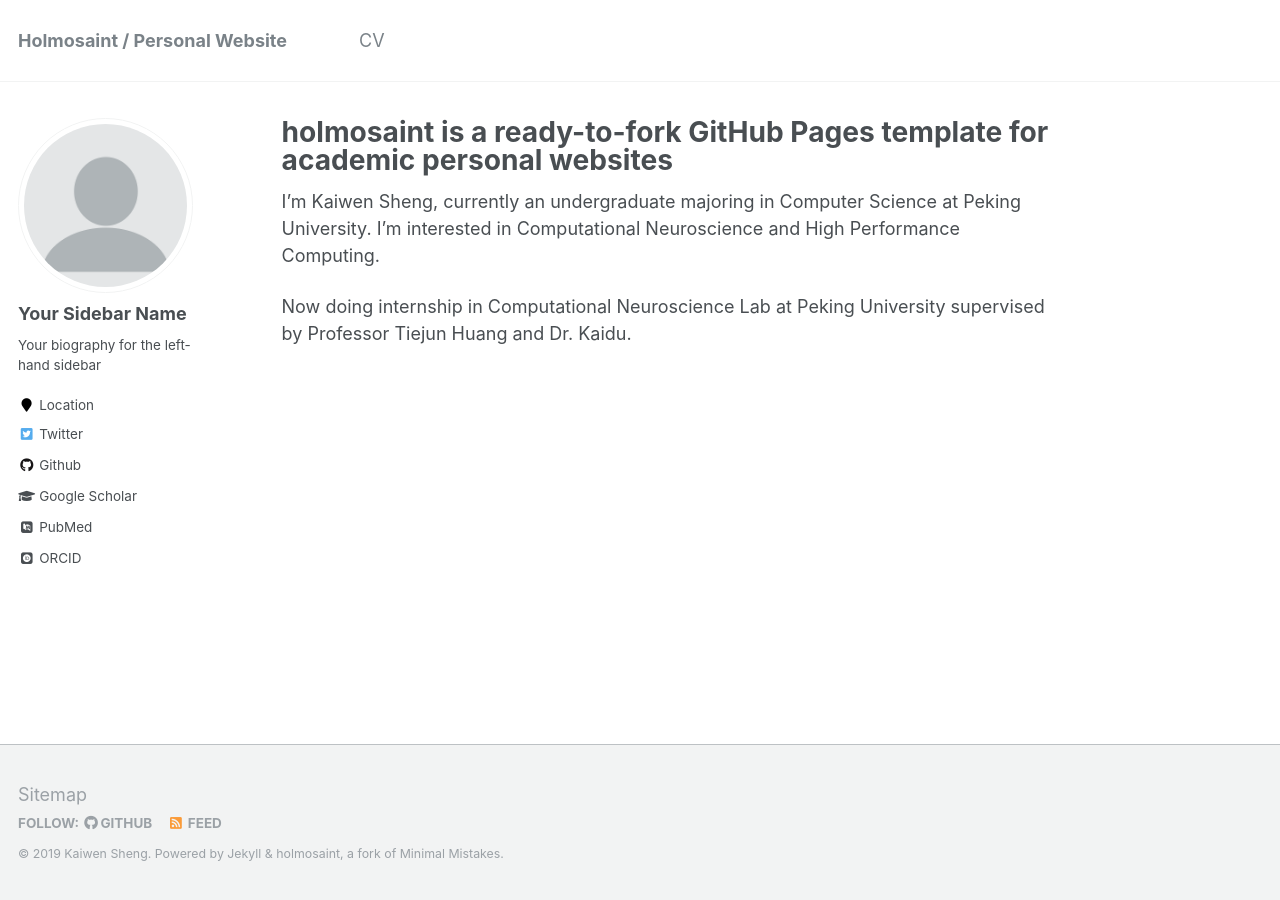
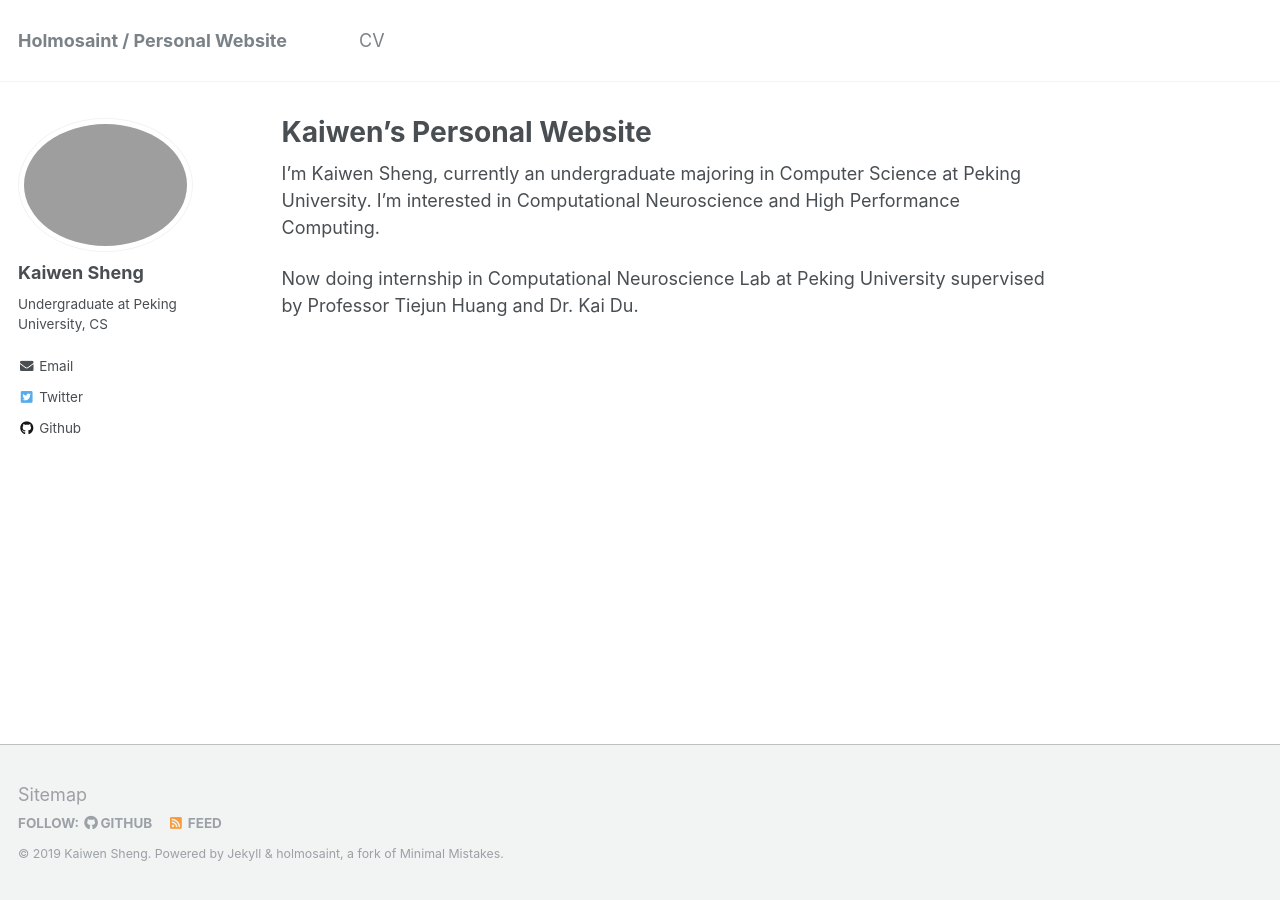
Before and after one commit to holmosaint/holmosaint.github.io, a Jekyll site: the page built from _pages/about.md, in a window 1280 px wide. Built offline with Jekyll 4.4.1, drawn with Linux system fonts in a browser that asks for light colours; some web fonts are replaced.

Commit message:
Add pictures

```diff
--- a/_config.yml
+++ b/_config.yml
@@ -80,14 +80,14 @@ analytics:
 
 # Site Author
 author:
-  name             : "Your Sidebar Name"
-  avatar           : "profile.png"
-  bio              : "Your biography for the left-hand sidebar"
-  location         : "Location"
+  name             : "Kaiwen Sheng"
+  avatar           : "KaiwenSheng.jpg"
+  bio              : "Undergraduate at Peking University, CS"
+  location         : # "Location"
   employer         :
-  pubmed           : "https://www.ncbi.nlm.nih.gov/pubmed/?term=john+snow"
-  googlescholar    : "http://yourfullgooglescholarurl.com"
-  email            :
+  pubmed           : # "https://www.ncbi.nlm.nih.gov/pubmed/?term=john+snow"
+  googlescholar    : # "http://yourfullgooglescholarurl.com"
+  email            : "holmosaint@gmail.com"
   researchgate     :  # example: "https://www.researchgate.net/profile/yourprofile"
   uri              :
   bitbucket        :
@@ -103,13 +103,13 @@ author:
   impactstory      : #"https://profiles.impactstory.org/u/xxxx-xxxx-xxxx-xxxx"
   lastfm           :
   linkedin         :
-  orcid            : "http://orcid.org/yourorcidurl"
+  orcid            : # "http://orcid.org/yourorcidurl"
   pinterest        :
   soundcloud       :
   stackoverflow    : # http://stackoverflow.com/users/123456/username
   steam            :
   tumblr           :
-  twitter          : "replacethistwitterhandle"
+  twitter          : "https://twitter.com/KaiwenSheng"
   vine             :
   weibo            :
   xing             :
--- a/_pages/about.md
+++ b/_pages/about.md
@@ -1,6 +1,6 @@
 ---
 permalink: /
-title: "holmosaint is a ready-to-fork GitHub Pages template for academic personal websites"
+title: "Kaiwen's Personal Website"
 excerpt: "About me"
 author_profile: true
 redirect_from:
@@ -10,4 +10,4 @@ redirect_from:
 
 I'm Kaiwen Sheng, currently an undergraduate majoring in Computer Science at Peking University. I'm interested in Computational Neuroscience and High Performance Computing.
 
-Now doing internship in Computational Neuroscience Lab at Peking University supervised by Professor Tiejun Huang and Dr. Kaidu.
+Now doing internship in Computational Neuroscience Lab at Peking University supervised by Professor Tiejun Huang and Dr. Kai Du.
```
Also changed, not shown: 1 other file.
